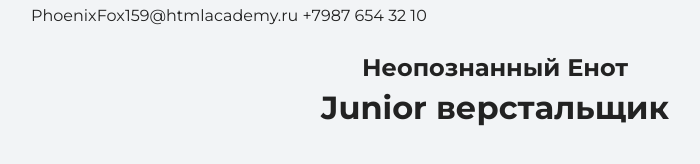
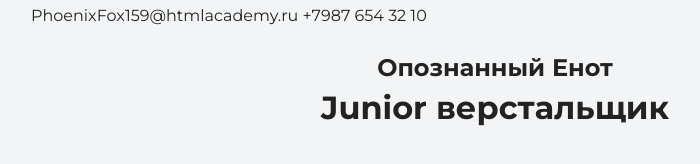
Before and after one commit to PhoenixFox159/my-site, a plain HTML site: page index.html in a window 1280 px wide. Shown: the whole page, without its empty margins (145-845 px from the left). Drawn offline with Linux system fonts and the light colour scheme.

Commit message:
меняет текст на главной странице

```diff
--- a/index.html
+++ b/index.html
@@ -16,7 +16,7 @@
     </header>
     <section class="hero-image">
         <div class="container">
-            <h1>Неопознанный Енот
+            <h1>Опознанный Енот
                 <p>Junior верстальщик</p>
             </h1>
         </div>
```
